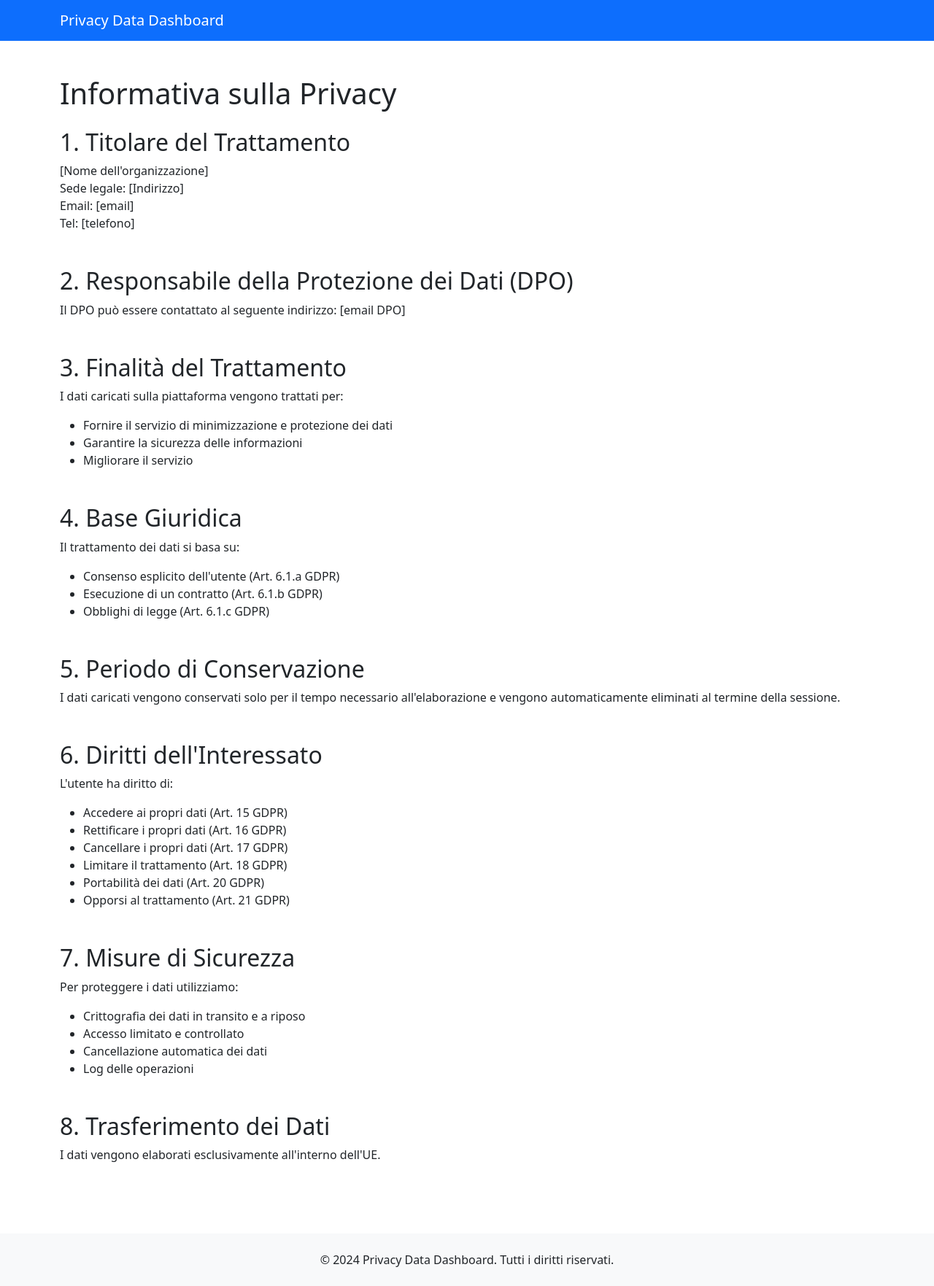
After one commit to sozzom/dashboard_welfare, a Flask app: page /privacy in a window 1280 px wide. The commit adds this page. Shown: the whole page at 73% size. Run offline with Flask 3, Linux system fonts and the light colour scheme; some libraries are stand-ins or nearby versions.

Commit message:
Aggiunta pagina Privacy Policy

```diff
--- a/app.py
+++ b/app.py
@@ -1,4 +1,4 @@
-from flask import Flask, render_template, request, jsonify, session
+from flask import Flask, render_template, request, jsonify, session, Response
 import os
 import pandas as pd
 import io
@@ -177,5 +177,29 @@ def toggle_column():
     except Exception as e:
         return jsonify({"error": f"Errore durante l'operazione: {str(e)}"}), 500
 
+@app.route("/download_csv", methods=["GET"])
+def download_csv():
+    if 'current_df' not in session:
+        return jsonify({"error": "Nessun dataset disponibile"}), 400
+
+    try:
+        df = pd.read_json(session['current_df'])
+        output = io.StringIO()
+        df.to_csv(output, index=False)
+
+        return Response(
+            output.getvalue(),
+            mimetype="text/csv",
+            headers={"Content-Disposition": "attachment;filename=dataset_modificato.csv"}
+        )
+    except Exception as e:
+        return jsonify({"error": f"Errore durante il download: {str(e)}"}), 500
+
+
+@app.route("/privacy", methods=["GET"])
+def privacy():
+    return render_template("privacy.html")
+
+
 if __name__ == '__main__':
     app.run(host='0.0.0.0', port=5000, debug=True)
--- /dev/null
+++ b/templates/privacy.html
@@ -0,0 +1,97 @@
+<!DOCTYPE html>
+<html lang="it">
+<head>
+    <meta charset="UTF-8">
+    <meta name="viewport" content="width=device-width, initial-scale=1.0">
+    <title>Privacy Policy - Privacy Data Dashboard</title>
+    <link href="https://cdn.jsdelivr.net/npm/bootstrap@5.3.0/dist/css/bootstrap.min.css" rel="stylesheet">
+    <link href="https://cdn.jsdelivr.net/npm/bootstrap-icons@1.7.2/font/bootstrap-icons.css" rel="stylesheet">
+    <link rel="stylesheet" href="{{ url_for('static', filename='css/style.css') }}">
+</head>
+<body>
+    <nav class="navbar navbar-expand-lg navbar-dark bg-primary">
+        <div class="container">
+            <a class="navbar-brand" href="/">Privacy Data Dashboard</a>
+        </div>
+    </nav>
+
+    <div class="container py-5">
+        <h1 class="mb-4">Informativa sulla Privacy</h1>
+
+        <section class="mb-5">
+            <h2>1. Titolare del Trattamento</h2>
+            <p>[Nome dell'organizzazione]<br>
+            Sede legale: [Indirizzo]<br>
+            Email: [email]<br>
+            Tel: [telefono]</p>
+        </section>
+
+        <section class="mb-5">
+            <h2>2. Responsabile della Protezione dei Dati (DPO)</h2>
+            <p>Il DPO può essere contattato al seguente indirizzo: [email DPO]</p>
+        </section>
+
+        <section class="mb-5">
+            <h2>3. Finalità del Trattamento</h2>
+            <p>I dati caricati sulla piattaforma vengono trattati per:</p>
+            <ul>
+                <li>Fornire il servizio di minimizzazione e protezione dei dati</li>
+                <li>Garantire la sicurezza delle informazioni</li>
+                <li>Migliorare il servizio</li>
+            </ul>
+        </section>
+
+        <section class="mb-5">
+            <h2>4. Base Giuridica</h2>
+            <p>Il trattamento dei dati si basa su:</p>
+            <ul>
+                <li>Consenso esplicito dell'utente (Art. 6.1.a GDPR)</li>
+                <li>Esecuzione di un contratto (Art. 6.1.b GDPR)</li>
+                <li>Obblighi di legge (Art. 6.1.c GDPR)</li>
+            </ul>
+        </section>
+
+        <section class="mb-5">
+            <h2>5. Periodo di Conservazione</h2>
+            <p>I dati caricati vengono conservati solo per il tempo necessario all'elaborazione e vengono automaticamente eliminati al termine della sessione.</p>
+        </section>
+
+        <section class="mb-5">
+            <h2>6. Diritti dell'Interessato</h2>
+            <p>L'utente ha diritto di:</p>
+            <ul>
+                <li>Accedere ai propri dati (Art. 15 GDPR)</li>
+                <li>Rettificare i propri dati (Art. 16 GDPR)</li>
+                <li>Cancellare i propri dati (Art. 17 GDPR)</li>
+                <li>Limitare il trattamento (Art. 18 GDPR)</li>
+                <li>Portabilità dei dati (Art. 20 GDPR)</li>
+                <li>Opporsi al trattamento (Art. 21 GDPR)</li>
+            </ul>
+        </section>
+
+        <section class="mb-5">
+            <h2>7. Misure di Sicurezza</h2>
+            <p>Per proteggere i dati utilizziamo:</p>
+            <ul>
+                <li>Crittografia dei dati in transito e a riposo</li>
+                <li>Accesso limitato e controllato</li>
+                <li>Cancellazione automatica dei dati</li>
+                <li>Log delle operazioni</li>
+            </ul>
+        </section>
+
+        <section class="mb-5">
+            <h2>8. Trasferimento dei Dati</h2>
+            <p>I dati vengono elaborati esclusivamente all'interno dell'UE.</p>
+        </section>
+    </div>
+
+    <footer class="bg-light py-4">
+        <div class="container text-center">
+            <p class="mb-0">&copy; 2024 Privacy Data Dashboard. Tutti i diritti riservati.</p>
+        </div>
+    </footer>
+
+    <script src="https://cdn.jsdelivr.net/npm/bootstrap@5.3.0/dist/js/bootstrap.bundle.min.js"></script>
+</body>
+</html>
```
Also changed, not shown: templates/index.html (+18 -1 lines).
